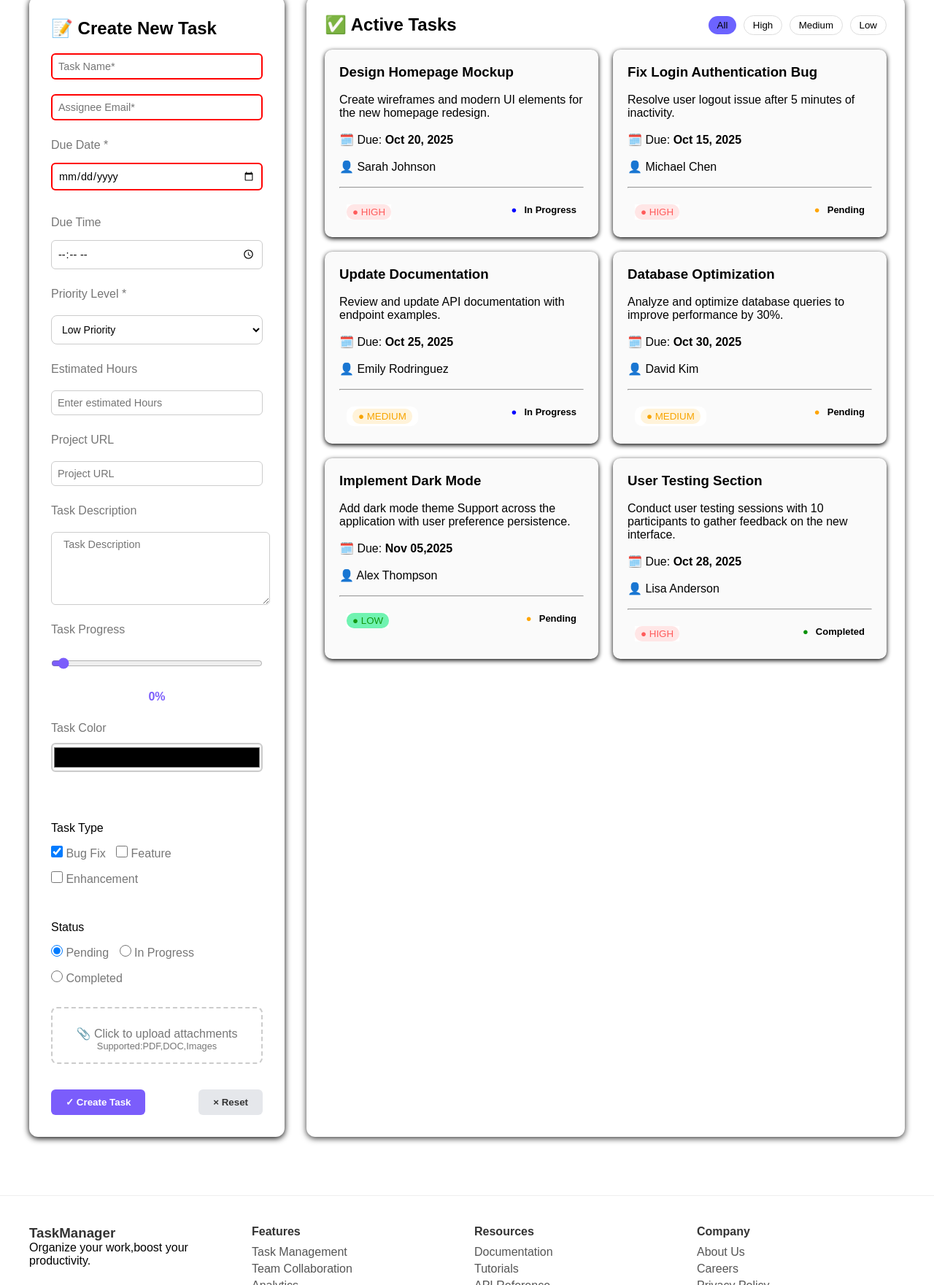
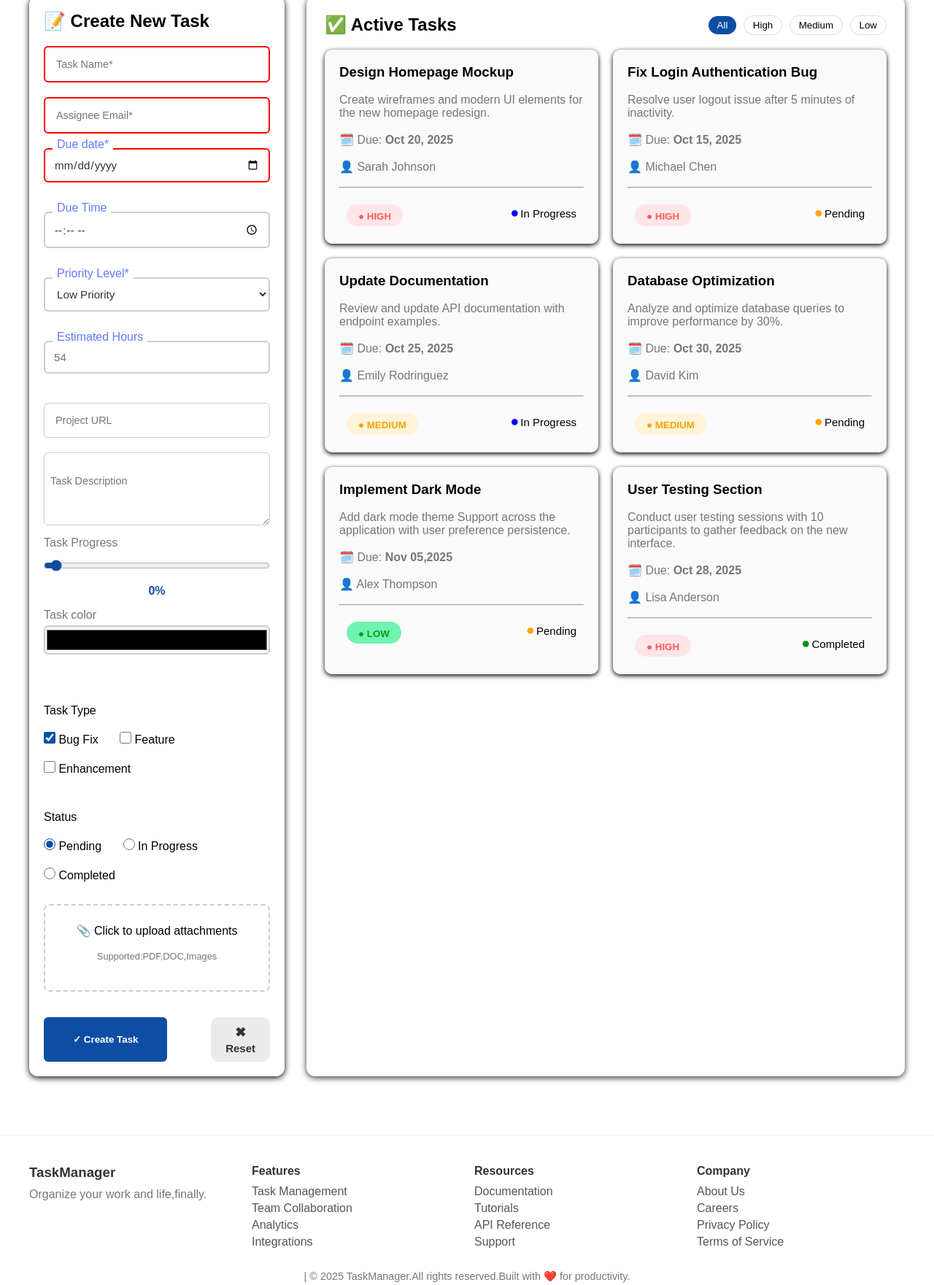
Before and after one commit to deepasakthivel24/TASKMANAGER, a plain HTML site: page index.html in a window 1280 px wide. Shown: the part 176-1937 px from the top of the page at 73% size. Drawn offline with Linux system fonts and the light colour scheme.

Commit message:
finish project

```diff
--- a/index.html
+++ b/index.html
@@ -13,10 +13,8 @@
           <span class="logo-icon">TM</span>
           <span class="logo-text">TaskManager</span>
         </div>
-
          <input type="checkbox" id="menu-toggle">
          <label for="menu-toggle" class="menu-icon">&#9776;</label>
-
          <nav class="nav-links">
             <a href="#" class="active">Dashboard</a>
             <a href="#">Tasks</a>
@@ -36,42 +34,49 @@
                 <input type="text" placeholder="Task Name*" required>
                 <input type="email" placeholder="Assignee Email*" required>
 
-                <label>Due Date *</label>
-                <input type="date" required>
+                <div class="input-box">
+                <label for="due-date">Due date*</label>
+                <input type="date" id="due-date" name="due-date"required>
+              </div>
 
-                <label>Due Time</label>
-                <input type="time">
+              <div class="input-box">
+                <label for="due-time">Due Time</label>
+                <input type="time"id="due-time" name="due-time">
+              </div>
 
-                 <label>Priority Level *</label>
+              <div class="input-box">
+                <label for="Priority Level*">Priority Level*</label>
                 <select required>
                     <option>Low Priority</option>
                     <option>Medium Priority</option>
                     <option>High Priority</option>
                 </select>
+              </div>
 
-                <label>Estimated Hours</label>
-                <input type="number" placeholder="Enter estimated Hours">
-
-                <label>Project URL</label>
+              <div class="input-box">
+                <label for="Estimated hours">Estimated Hours</label>
+                <input type="number" placeholder="54">
+               </div>
                 <input type="url" placeholder="Project URL">
 
-                <label>Task Description</label>
                 <textarea placeholder="  Task Description"></textarea>
 
-                <label>Task Progress</label>
+                <div class="task-progress">
+                <p>Task Progress</p>
                 <input type="range" min="0" max="100" value="0" oninput="progressvalue.textContent=this.value + '%'">
-                <p class="progress-text" id="progressvalue">0%</p>
+                <h4 class="progress-text" id="progressvalue">0%</h4>
+             </div>
 
              <div class="task-color">
-                <label for="taskcolor">Task Color</label>
+               <p>Task color</p>
                 <input type="color" id="taskcolor" name="taskcolor" value="#000000">
                 </div>
                 <br>
                 <div class="task-type">
                     <p>Task Type</p>
-                    <label><input type="checkbox" name="tasktype" value="Bug Fix" checked> Bug Fix</label>
-                    <label><input type="checkbox" name="tasktype" value="Feature"> Feature</label>
-                    <label><input type="checkbox" name="tasktype" value="Enhancement"> Enhancement</label>
+                    <label><input type="checkbox" name="tasktype" value="Bug Fix" checked>  Bug Fix</label>
+                    <label><input type="checkbox" name="tasktype" value="Feature">  Feature</label>
+                    <label><input type="checkbox" name="tasktype" value="Enhancement">  Enhancement</label>
                 </div>
                 <br>
                 <div class="task-status">
@@ -84,13 +89,17 @@
                 <div class="upload-box">
                     <label for="fileUpload" class="upload-label">
                        📎 Click to upload attachments
+                    </label>
+                    <br>
                      <span class="sub-text">Supported:PDF,DOC,Images</span>
-                    </label>
                 <input type="file" id="fileUpload" hidden>
                 </div>
              <div class="form-buttons">
                 <button type="submit"class="btn primary"> ✓ Create Task</button>
-                <button type="reset" class="btn secondary" > × Reset</button>
+                <button class="reset-btn">
+                   <span class="reset-icon">✖</span>
+                   <span class="reset-text">Reset</span>
+                </button>
             </div>
         </form>
     </section>
@@ -204,7 +213,7 @@
         <div class="footer-columns">
             <div>
                 <h3>TaskManager</h3>
-                <p>Organize your work,boost your productivity.</p>
+                <p>Organize your work and life,finally.</p>
             </div>
             <div>
                 <h4>Features</h4>
--- a/style.css
+++ b/style.css
@@ -42,11 +42,16 @@ body{
     color: #555;
     font-weight: 500;
     transition: 0.3s;
+    background: #fff;
+    border-radius:25px;
+    padding: 5px 12px;
+    cursor: pointer;
 }
 .nav-links a.active, .nav-links a:hover{
      background-color: #f2f1ff;
-  color: #6c63ff;
+  color:#0d4ea4;
   border-radius: 6px;
+  background-color:#f5f5f5 ;
 }
 .logo-text{
     font-size:25px;
@@ -80,16 +85,21 @@ body{
 .create-task{
     background:#fff;
     border-radius: 12px;
-    padding:30px;
+    padding:20px;
     box-shadow: 0 2px 8px black;
 }
 .create-task h2{
     margin-bottom:15px;
 }
+input[type="text"],
+input[type="email"],
+input[type="url"] {
+  padding: 15px;
+}
 .create-task label{
     font-weight: 500;
     display: block;
-    margin-top: 10px;
+    margin:auto;
 }
 input,select,textarea{
     width:100%;
@@ -99,76 +109,89 @@ input,select,textarea{
     margin-top: 5px;
     font-size: 0.9rem;
 }
-textarea{
+.create-task textarea {
+
     resize: vertical;
-    width:300px;
     height: 100px;
-    flex-wrap: wrap;
+    text-align:auto;
+    padding-top:30px;
+    margin-left:0;
+    padding-left: 0;
+}
+.create-task textarea:hover{
+  cursor: pointer;
 }
 input[type="range"]{
-    accent-color:#7b5dfb;
+    accent-color:#0d4ea4;
 }
-.progress-text{
-    text-align: center;
+
+.task-progress h4{
+    text-align:center;
     font-weight: 600;
-    color: #7b5dfb;
+    color:#0d4ea4;
     margin-top: 5px;
+}
+input[type="range"]:hover{
+  cursor: pointer;
 }
 .task-type label,.task-status label{
     display:inline-block;
-    margin-right:10px;
+    margin-right:25px;
+    margin-top: 15px;
+    color: black;
 }
 input[type="checkbox"],
 input[type="radio"] {
   width: 16px;
   height: 16px;
-  accent-color: #007bff;
+  accent-color:#0d4ea4;
   cursor: pointer;
 }
 .upload-box{
     border: 2px dashed #ccc;
     border-radius: 8px;
     text-align: center;
-    padding: 15px;
+    padding: 25px;
     margin-top: 15px;
     cursor: pointer;
     transition: 0.3s;
+    height: 120px;
 }
+
 .upload-box:hover{
     border-color: #7b5dfb;
     background:#fafaff;
     cursor: pointer;
 }
-.upload-label{
-    font-weight: 500;
-}
-.upload-label .sub-text{
+
+.sub-text{
     display: block;
     font-size: 0.8rem;
-    color: #777;
+    color:#777;
 }
 .form-buttons{
     display: flex;
     justify-content: space-between;
     margin-top: 20px;
+
+}
+.upload-box:hover{
+  background-color:#e5e7eb;
 }
 .btn{
-    padding: 10px 20px;
+    padding: 20px 40px;
     border: none;
     border-radius: 6px;
     font-weight: 600;
     cursor:pointer;
 }
 .primary{
-    background:#7b5dfb;
+    background:#0d4ea4;
     color: #fff;
 }
 .secondary{
     background:#e5e7eb;
     color: #333;
-}
-.create-task input[type="date"] {
-  margin-bottom: 10px;
 }
 .create-task form {
   display: flex;
@@ -186,15 +209,7 @@ input[type="radio"] {
   width: 100%;
   background-color: #fff;
 }
-.create-task input[type="date"],
-.create-task input[type="time"] {
-  appearance: none;
-  background-color: #fff;
-  margin: 0;
-}
-.create-task input[type="date"] {
-  margin-bottom: 10px;
-}
+
 .create-task input:focus,
 .create-task select:focus {
   border-color: #6a5af9;
@@ -207,13 +222,11 @@ input[type="radio"] {
   flex-direction: column;
   margin-bottom: 20px;
 }
-.create-task label{
-    color: #777;
-}
 .task-color label {
   font-weight: 500;
   color: #777;
   margin-bottom: 6px;
+
 }
 .task-color input[type="color"] {
   width: 100%;
@@ -229,6 +242,92 @@ input[type="radio"] {
 .task-color input[type="color"]:hover {
   border-color: #7a5cf0;
   box-shadow: 0 0 4px rgba(122, 92, 240, 0.3);
+}
+.input-box {
+  position: relative;
+  margin-bottom: 20px;
+
+}
+.input-box input,
+.input-box select,
+.input-box textarea{
+  width: 100%;
+ padding: 12px;
+ border: 2px solid #ccc;
+ border-radius: 6px;
+ outline: none;
+ font-size: 0.95rem;
+ color:#333;
+ background: transparent;
+}
+.input-box label {
+  position: absolute;
+  top: -9px;
+  left: 12px;
+  background: #fff;
+  padding: 0 6px;
+  color:#637aff;
+    }
+    .input-box input:focus {
+      border-color: #4a3aff;
+    }
+
+    .input-box input[type="time"] {
+      border: 2px solid #ccc;
+    }
+
+    .input-box input[type="time"]:focus {
+      border-color: #4a3aff;
+    }
+    .input-box input[type="date"]:focus {
+      border-color: #4a3aff;
+    }
+     .input-box input[type="number"]:focus {
+      border-color: #4a3aff;
+    }
+    .input-box input[type="number"]{
+         border: 2px solid #ccc;
+    }
+    .task-progress p,.task-color p{
+      color: #777;
+    }
+
+    .input-box input[type="number"]:hover {
+      cursor: pointer;
+    }
+    input[type="email"]:hover{
+      cursor: pointer;
+    }
+     input[type="text"]:hover{
+      cursor: pointer;
+    }
+     input[type="url"]:hover{
+      cursor: pointer;
+    }
+    .input-box input[type="time"]:hover {
+       cursor: pointer;
+    }
+    .input-box input[type="date"]:hover {
+     cursor: pointer;
+    }
+/*.....Reset button....*/
+    .reset-btn {
+  display: flex;
+  flex-direction: column;
+  align-items: center;
+  justify-content: center;
+  background:#ebebeb;
+  color: #333;
+  border: none;
+  padding: 10px 20px;
+  border-radius: 10px;
+  font-weight: 600;
+  cursor: pointer;
+  font-size: 15px;
+    }
+.reset-icon {
+  font-size: 18px;
+  margin-bottom: 2px;
 }
 /*............Active task............*/
 .active-tasks {
@@ -252,13 +351,13 @@ input[type="radio"] {
     cursor: pointer;
 }
 .filters button.active {
-    background: #6c63ff;
-    color:black;
+    background: #0d4ea4;
+    color:white;
    border:none;
 }
 .filters button:hover{
     color:white;
-    background-color: #6a5af9;
+    background-color:#0d4ea4;
 }
 .tasks-grid{
     display: grid;
@@ -282,8 +381,6 @@ input[type="radio"] {
 .tags{
     padding: 4px 10px;
     border-radius: 6px;
-    font-size: 0.8rem;
-    font-weight: 600;
     display: flex;
     justify-content: space-between;
 }
@@ -291,53 +388,57 @@ input[type="radio"] {
   color: #f7a400;
   background: #fff3da;
   padding: 3px 8px;
-  border-radius: 10px;
+  border-radius:25px;
+  border: none;
+}
+.tag.high{
+    color : #ff5b5b;
+    background: #ffe6e6;
+    padding: 3px 8px;
+  border-radius:25px;
+  border: none;
+}
+.tag.low{
+    color :rgb(18, 153, 18);;
+    background:rgb(112, 243, 177);
+    padding: 3px 8px;
+      border-radius:25px;
+  border: none;
 }
 .btn1{
     color : #ff5b5b;
     background: #ffe6e6;
     padding: 3px 8px;
-  border-radius: 10px;
+  border-radius:25px;
   border: none;
+  font-weight: bold;
 }
 .btn2{
     color :#f7a400;;
     background:#fff3da;
     padding: 3px 8px;
-  border-radius: 10px;
+    border-radius:25px;
   border: none;
+   font-weight: bold;
 }
 .btn3{
      color :rgb(18, 153, 18);;
     background:rgb(112, 243, 177);
     padding: 3px 8px;
-  border-radius: 10px;
+  border-radius:25px;
   border: none;
-}
-.tag.high{
-    background: white;
-    color:#ff6b6b;
-}
-.tag.medium{
-    background: white;
-    color:#f4b400;
-}
-.tag.low{
-    background: white;
-    color:rgb(6, 141, 6);
+   font-weight: bold;
 }
 .status.in-progress{
     color:black;
-    font-weight: 600;
-    margin-left: 10px;
+    margin-left: 2px;
 }
 .status.pending{
     color:black;
-    font-weight: 600;
-    margin-left: 10px;
+    margin-left: 2px;
 }
 .inprogress{
-    color: blue;
+    color:blue;
 }
 .pending{
     color: orange;
@@ -345,9 +446,16 @@ input[type="radio"] {
 .completed{
     color: rgb(8, 145, 8);
 }
-.inprogress,.pending,.completed{
-    font-size:small;
+.active-tasks p{
+  color: #777;
 }
+.status.in-progress,.status.pending{
+  font-size: 15px;
+}
+.tags span{
+  font-size: 20px;
+}
+
 /*........Footer.........*/
 footer{
     background:#fff;
@@ -376,6 +484,10 @@ footer li{
     font-size: 0.9rem;
     margin-top: 25px;
     color:#777;
+}
+.footer-columns p{
+  margin-top: 10px;
+  color:#777 ;
 }
 /*.........Responsive..........*/
 @media (max-width:900px) {
```
Lines whose indentation alone changed are shown as unchanged.
